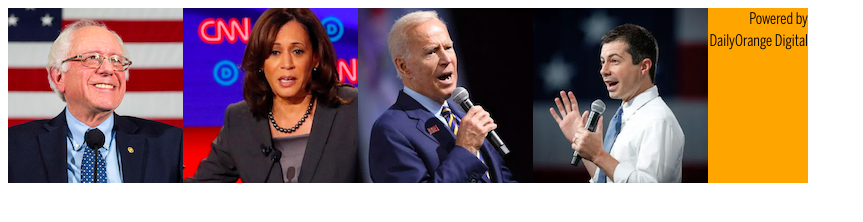
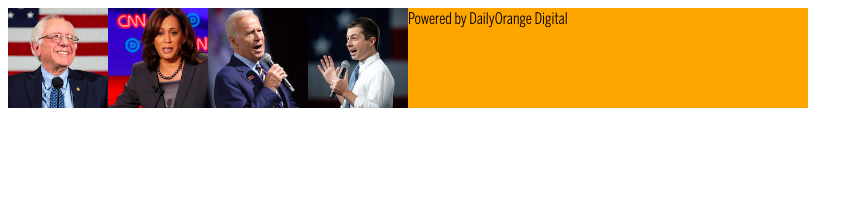
Before and after one commit to kbcamelotest/kbcamelotest.github.io, a plain HTML site: page tester.html in a window 1280 px wide. Shown: the whole page, without its empty margins (0-863 px from the left). Drawn offline with Linux system fonts and the light colour scheme.

Commit message:
TestRev3

```diff
--- a/style/tester.css
+++ b/style/tester.css
@@ -21,8 +21,13 @@
 
 .testContainer{
     width: 800px;
+    overflow: hidden;
     display: flex;
     background-color: orange;
+}
+
+.testContainer img{
+    width: 100px;
 }
 
 .endTag{
```
